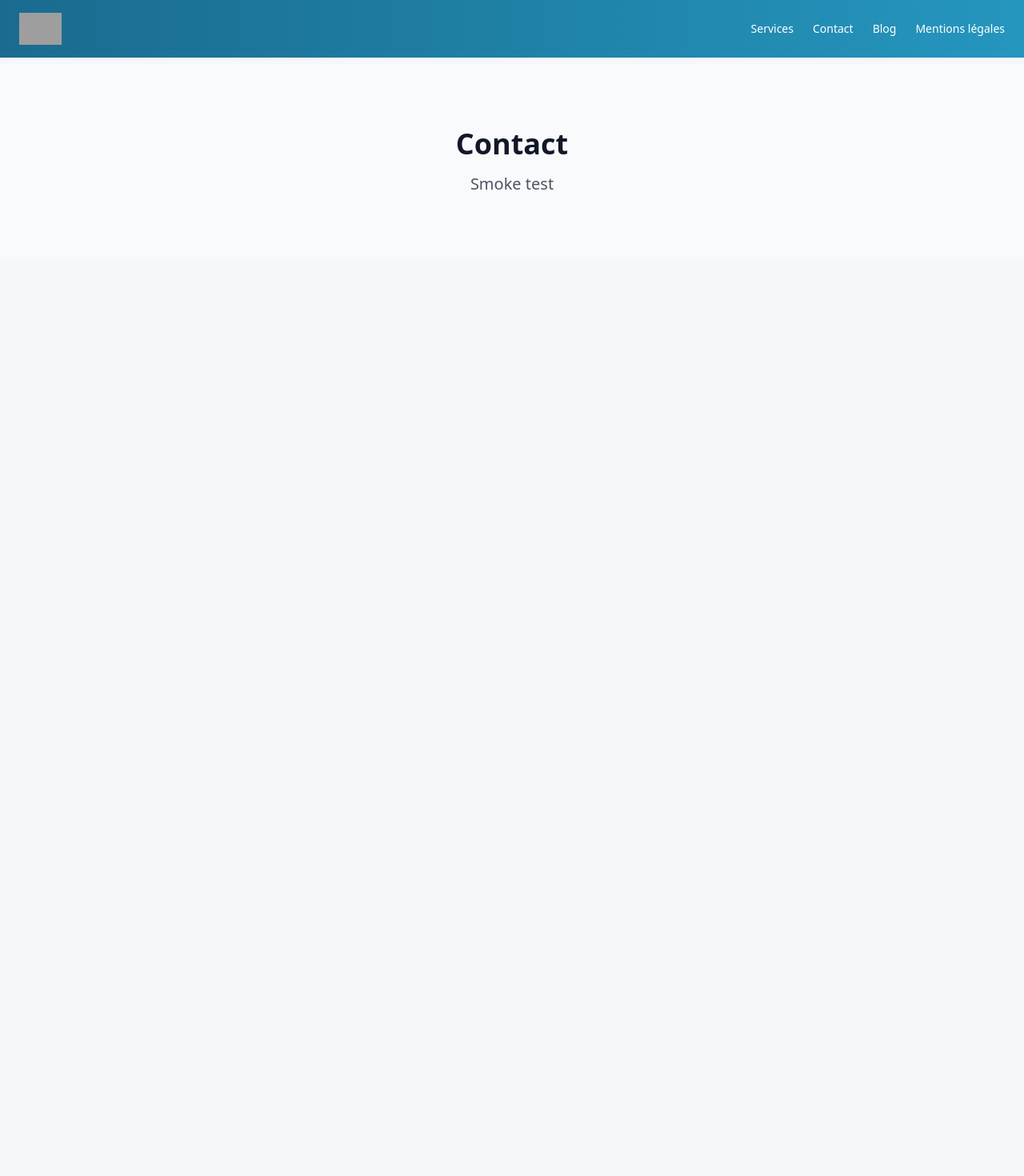
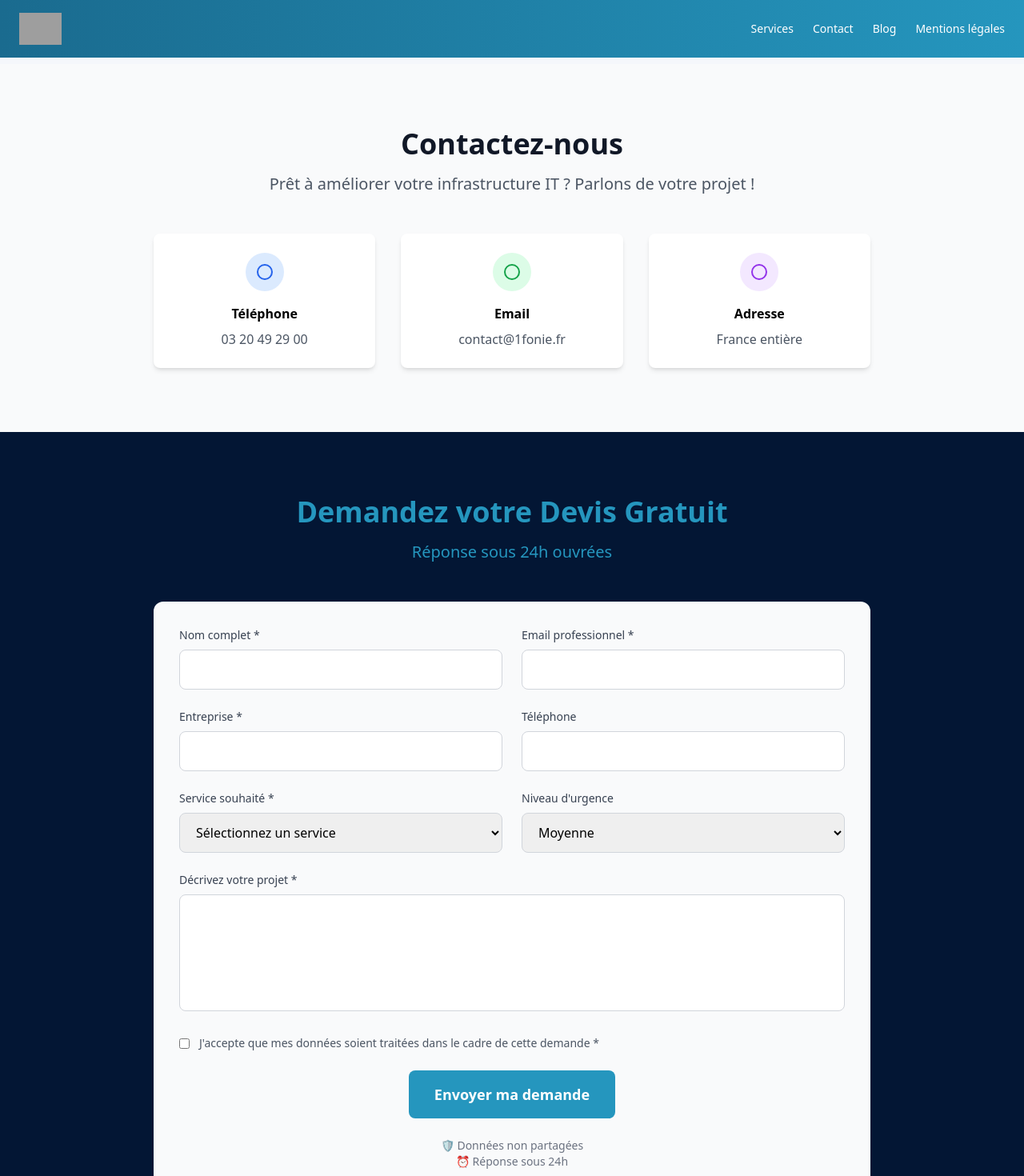
Before and after one commit to JohnKramer59/Site-web-1fonie, a React (Vite) app: page /contact in a window 1280 px wide. Shown: the top 1470 px of the page at 80% size. Before the commit the page ends 800 px from the top, so only its background shows below. Built offline with nearby package versions, Linux system fonts and the light colour scheme; grey boxes are pictures that could not be loaded.

Commit message:
Update Contact.jsx

```diff
--- a/src/pages/Contact.jsx
+++ b/src/pages/Contact.jsx
@@ -1,14 +1,271 @@
-import React from "react";
+import React, { useState } from "react";
 
-export default function Contact() {
+const EMAILJS_SERVICE_ID = "service_nvtel";
+const EMAILJS_TEMPLATE_ID = "template_ervf3dm";
+const EMAILJS_PUBLIC_KEY = "Q3c8kN9N5pircpp1R";
+
+function Contact() {
+  const [formData, setFormData] = useState({
+    name: "",
+    email: "",
+    company: "",
+    phone: "",
+    service_type: "",
+    urgency: "medium",
+    message: "",
+  });
+  const [isSubmitting, setIsSubmitting] = useState(false);
+  const [submitStatus, setSubmitStatus] = useState(null);
+
+  const handleInputChange = (e) =>
+    setFormData({ ...formData, [e.target.name]: e.target.value });
+
+  const handleSubmit = async (e) => {
+    e.preventDefault();
+    setIsSubmitting(true);
+    setSubmitStatus(null);
+
+    const service_id = EMAILJS_SERVICE_ID.trim();
+    const template_id = EMAILJS_TEMPLATE_ID.trim();
+    const user_id = EMAILJS_PUBLIC_KEY.trim();
+
+    try {
+      const res = await fetch("https://api.emailjs.com/api/v1.0/email/send", {
+        method: "POST",
+        headers: { "Content-Type": "application/json" },
+        body: JSON.stringify({
+          service_id,
+          template_id,
+          user_id,
+          template_params: { ...formData },
+        }),
+      });
+
+      if (res.ok) {
+        setSubmitStatus({
+          type: "success",
+          message: "Votre demande a été envoyée avec succès ✅",
+        });
+        setFormData({
+          name: "",
+          email: "",
+          company: "",
+          phone: "",
+          service_type: "",
+          urgency: "medium",
+          message: "",
+        });
+      } else if (res.status === 404) {
+        setSubmitStatus({
+          type: "error",
+          message:
+            "IDs EmailJS introuvables. Vérifie service_id, template_id et user_id EXACTS.",
+        });
+      } else {
+        setSubmitStatus({
+          type: "error",
+          message: "Erreur lors de l’envoi. Réessayez.",
+        });
+      }
+    } catch {
+      setSubmitStatus({
+        type: "error",
+        message: "Erreur réseau. Réessayez plus tard.",
+      });
+    } finally {
+      setIsSubmitting(false);
+    }
+  };
+
   return (
     <main>
-      <section className="py-20 bg-gray-50">
+      {/* Contact Info */}
+      <section id="contact" className="py-20 bg-gray-50">
         <div className="container mx-auto px-6 text-center">
-          <h2 className="text-4xl font-bold text-gray-900 mb-4">Contact</h2>
-          <p className="text-xl text-gray-600">Smoke test</p>
+          <h2 className="text-4xl font-bold text-gray-900 mb-4">Contactez-nous</h2>
+          <p className="text-xl text-gray-600 mb-12">
+            Prêt à améliorer votre infrastructure IT ? Parlons de votre projet !
+          </p>
+
+          <div className="grid md:grid-cols-3 gap-8 max-w-4xl mx-auto">
+            <InfoCard title="Téléphone" text="03 20 49 29 00" color="blue" />
+            <InfoCard title="Email" text="contact@1fonie.fr" color="green" />
+            <InfoCard title="Adresse" text="France entière" color="purple" />
+          </div>
+        </div>
+      </section>
+
+      {/* FORMULAIRE GLOBAL – couleurs d’origine */}
+      <section className="py-20 bg-customblue2">
+        <div className="container mx-auto px-6">
+          <div className="max-w-4xl mx-auto">
+            <div className="text-center mb-12">
+              <h2 className="text-4xl font-bold text-customblue mb-4">
+                Demandez votre Devis Gratuit
+              </h2>
+              <p className="text-xl text-customblue">Réponse sous 24h ouvrées</p>
+            </div>
+
+            <div className="bg-gray-50 rounded-xl p-8">
+              {submitStatus && (
+                <div
+                  className={`p-4 rounded-lg mb-6 ${
+                    submitStatus.type === "success"
+                      ? "bg-green-100 text-green-800"
+                      : "bg-red-100 text-red-800"
+                  }`}
+                >
+                  {submitStatus.message}
+                </div>
+              )}
+
+              <form onSubmit={handleSubmit} className="space-y-6">
+                <div className="grid md:grid-cols-2 gap-6">
+                  <Input
+                    label="Nom complet *"
+                    name="name"
+                    value={formData.name}
+                    onChange={handleInputChange}
+                    required
+                  />
+                  <Input
+                    label="Email professionnel *"
+                    type="email"
+                    name="email"
+                    value={formData.email}
+                    onChange={handleInputChange}
+                    required
+                  />
+                </div>
+
+                <div className="grid md:grid-cols-2 gap-6">
+                  <Input
+                    label="Entreprise *"
+                    name="company"
+                    value={formData.company}
+                    onChange={handleInputChange}
+                    required
+                  />
+                  <Input
+                    label="Téléphone"
+                    type="tel"
+                    name="phone"
+                    value={formData.phone}
+                    onChange={handleInputChange}
+                  />
+                </div>
+
+                <div className="grid md:grid-cols-2 gap-6">
+                  <Select
+                    label="Service souhaité *"
+                    name="service_type"
+                    value={formData.service_type}
+                    onChange={handleInputChange}
+                    required
+                    options={[
+                      ["", "Sélectionnez un service"],
+                      ["telephone_systems", "Standards Téléphoniques"],
+                      ["network_maintenance", "Maintenance Informatique"],
+                      ["mobile_telephony", "Téléphonie Mobile"],
+                      ["network_connectivity", "Réseau & Internet"],
+                    ]}
+                  />
+                  <Select
+                    label="Niveau d'urgence"
+                    name="urgency"
+                    value={formData.urgency}
+                    onChange={handleInputChange}
+                    options={[
+                      ["low", "Faible"],
+                      ["medium", "Moyenne"],
+                      ["high", "Élevée"],
+                    ]}
+                  />
+                </div>
+
+                <Textarea
+                  label="Décrivez votre projet *"
+                  name="message"
+                  value={formData.message}
+                  onChange={handleInputChange}
+                  required
+                />
+
+                <div className="flex items-center space-x-3 mt-4">
+                  <input type="checkbox" id="privacy" required />
+                  <label htmlFor="privacy" className="text-sm text-gray-600">
+                    J'accepte que mes données soient traitées dans le cadre de cette demande *
+                  </label>
+                </div>
+
+                <div className="flex justify-center mt-6">
+                  <button
+                    type="submit"
+                    disabled={isSubmitting}
+                    className={`px-8 py-4 bg-customblue text-white rounded-lg font-semibold text-lg ${
+                      isSubmitting ? "opacity-50 cursor-not-allowed" : ""
+                    }`}
+                  >
+                    {isSubmitting ? "Envoi..." : "Envoyer ma demande"}
+                  </button>
+                </div>
+
+                <div className="text-center text-sm text-gray-500">
+                  <p>🛡️ Données non partagées</p>
+                  <p>⏰ Réponse sous 24h</p>
+                </div>
+              </form>
+            </div>
+          </div>
         </div>
       </section>
     </main>
   );
 }
+
+function Input({ label, ...props }) {
+  return (
+    <div>
+      <label className="block text-sm font-medium text-gray-700 mb-2">{label}</label>
+      <input {...props} className="w-full px-4 py-3 border border-gray-300 rounded-lg" />
+    </div>
+  );
+}
+
+function Textarea({ label, ...props }) {
+  return (
+    <div>
+      <label className="block text-sm font-medium text-gray-700 mb-2">{label}</label>
+      <textarea {...props} rows={5} className="w-full px-4 py-3 border border-gray-300 rounded-lg resize-none" />
+    </div>
+  );
+}
+
+function Select({ label, options = [], ...props }) {
+  return (
+    <div>
+      <label className="block text-sm font-medium text-gray-700 mb-2">{label}</label>
+      <select {...props} className="w-full px-4 py-3 border border-gray-300 rounded-lg">
+        {options.map(([value, text]) => (
+          <option key={value} value={value}>{text}</option>
+        ))}
+      </select>
+    </div>
+  );
+}
+
+function InfoCard({ title, text, color }) {
+  return (
+    <div className="bg-white p-6 rounded-lg shadow-md">
+      <div className={`p-3 rounded-full w-12 h-12 mx-auto mb-4 flex items-center justify-center bg-${color}-100`}>
+        <svg className={`w-6 h-6 text-${color}-600`} fill="none" stroke="currentColor" viewBox="0 0 24 24">
+          <circle cx="12" cy="12" r="9" strokeWidth="2" />
+        </svg>
+      </div>
+      <h3 className="font-bold mb-2">{title}</h3>
+      <p className="text-gray-600">{text}</p>
+    </div>
+  );
+}
+
+export default Contact;
```
